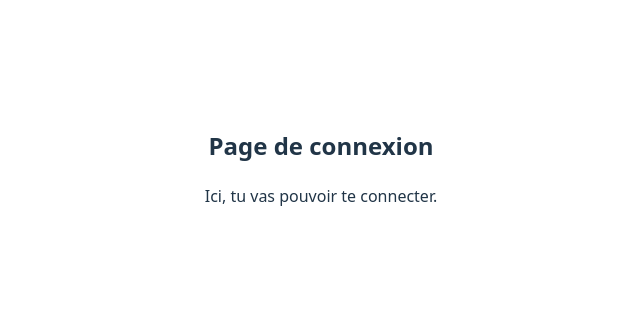
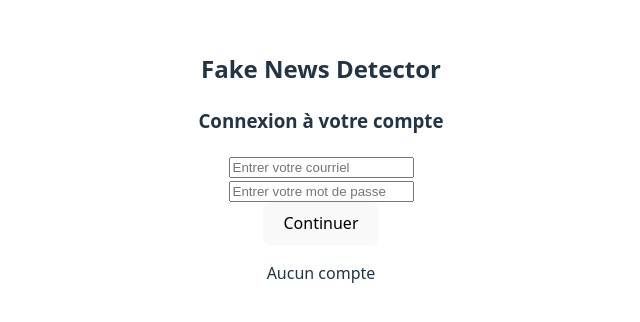
Before and after one commit to Soglo3006/ai_fake_news_detector_2, a React (Vite) app in the folder frontend/: page /login in a window 1280 px wide. Shown: the part 234-556 px from the top of the page, without its empty margins (319-959 px from the left). Built offline with nearby package versions, Linux system fonts and the light colour scheme.

Commit message:
code html de la page de connexion

```diff
--- a/frontend/src/Login.jsx
+++ b/frontend/src/Login.jsx
@@ -1,12 +1,34 @@
-import React from "react";
+import React, { useState } from "react";
 
 function Login() {
-  return (
-    <div style={{ padding: "40px", textAlign: "center" }}>
-      <h2>Page de connexion</h2>
-      <p>Ici, tu vas pouvoir te connecter.</p>
-    </div>
-  );
+    const [email,SetEmail] = useState("");
+    const [password,SetPassword] = useState("");
+
+
+    return(
+        <div>
+            <h2>Fake News Detector</h2>
+            <h3>Connexion à votre compte</h3>
+            <input
+            type="text"
+            name="mail"
+            placeholder="Entrer votre courriel"
+            value={email}
+            onChange={(e) => SetEmail(e.target.value)}
+            ></input><br></br>
+            <input
+            type="text"
+            name="mot-passe"
+            placeholder="Entrer votre mot de passe"
+            value={password}
+            onChange={(e) => SetPassword(e.target.value)}
+            ></input><br></br>
+            <button>
+                Continuer
+            </button><br></br>
+            <p>Aucun compte</p>
+        </div>
+    );
 }
 
 export default Login;
```
